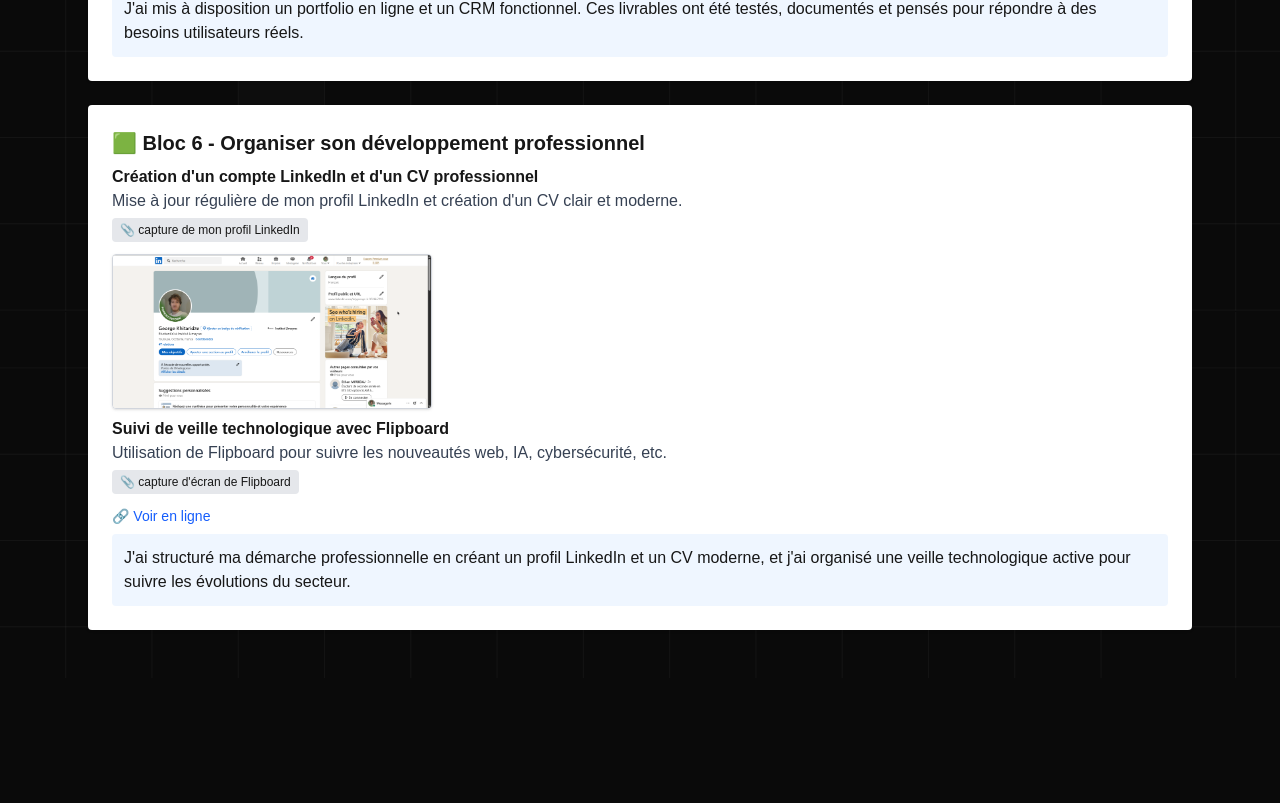
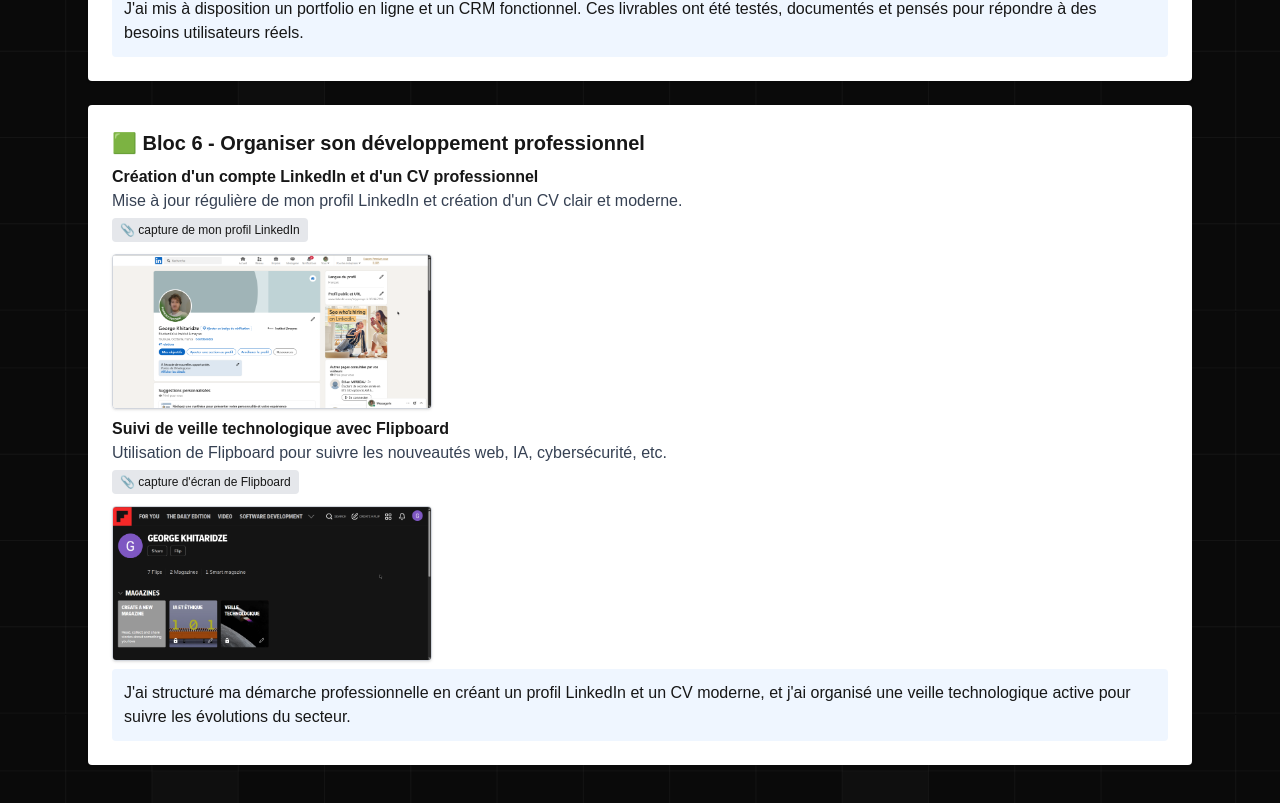
Before and after one commit to GeorgeKhita/portfolio, a Next.js app: page /competences in a window 1280 px wide. Shown: the part 6137-6940 px from the top of the page. Before the commit the page ends 6815 px from the top, so only its background shows below. Built offline with nearby package versions, Linux system fonts and the light colour scheme.

Commit message:
Mise à jour du lien d'image pour le bloc de suivi de veille technologique dans la page des compétences.

```diff
--- a/app/competences/page.tsx
+++ b/app/competences/page.tsx
@@ -141,7 +141,7 @@
         titre: "Suivi de veille technologique avec Flipboard",
         description: "Utilisation de Flipboard pour suivre les nouveautés web, IA, cybersécurité, etc.",
         preuve: "capture d'écran de Flipboard",
-        lien: ["/TableauComp/flipboard.png?v=1"],
+        lien: ["/TableauComp/flipboard.png"],
       },
     ],
     commentaire: "J'ai structuré ma démarche professionnelle en créant un profil LinkedIn et un CV moderne, et j'ai organisé une veille technologique active pour suivre les évolutions du secteur.",
```
